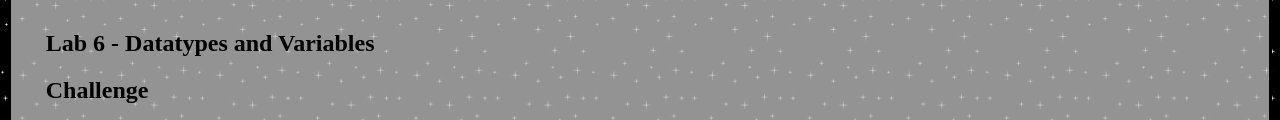
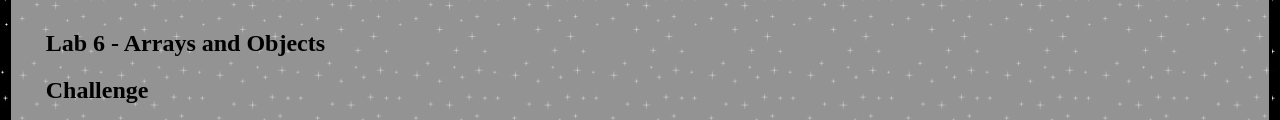
Before and after one commit to ndietzUCSC/art101, a plain HTML site: page lab6/index.html in a window 1280 px wide. Shown: the part 339-459 px from the top of the page. Drawn offline with nearby package versions, Linux system fonts and the light colour scheme; files that its build step writes are made by us from their sources; a web font is replaced by a local one.

Commit message:
lab6 title updated

```diff
--- a/lab6/index.html
+++ b/lab6/index.html
@@ -2,7 +2,7 @@
 <html>
 <head>
 	<!-- This title is used for tabs and bookmarks -->
-	<title>Lab X - Subject/Topic</title>
+	<title>Lab 6 - Arrays and Objects</title>
 
 	<!-- Use UTF character set, a good idea with any webpage -->
   	<meta charset="UTF-8" />
@@ -35,7 +35,7 @@
 				</blockquote>
 			</section>
 			<div class="minor-section">
-			<h1>Lab 6 - Datatypes and Variables</h1>
+			<h1>Lab 6 - Arrays and Objects</h1>
 				<h2>Challenge</h2>
 				<p>Working with your partner, experiment with basic JavaScript data types and variables.</p>
 			</div>
```
